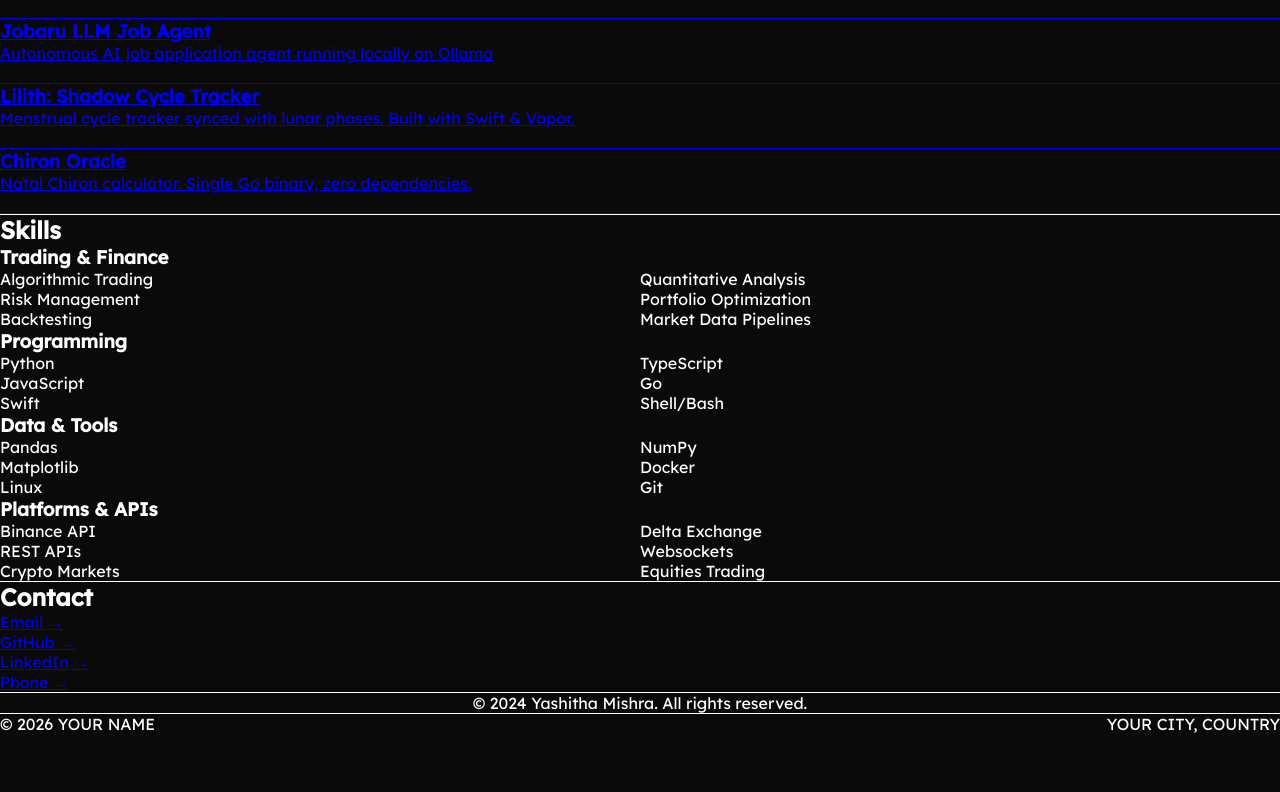
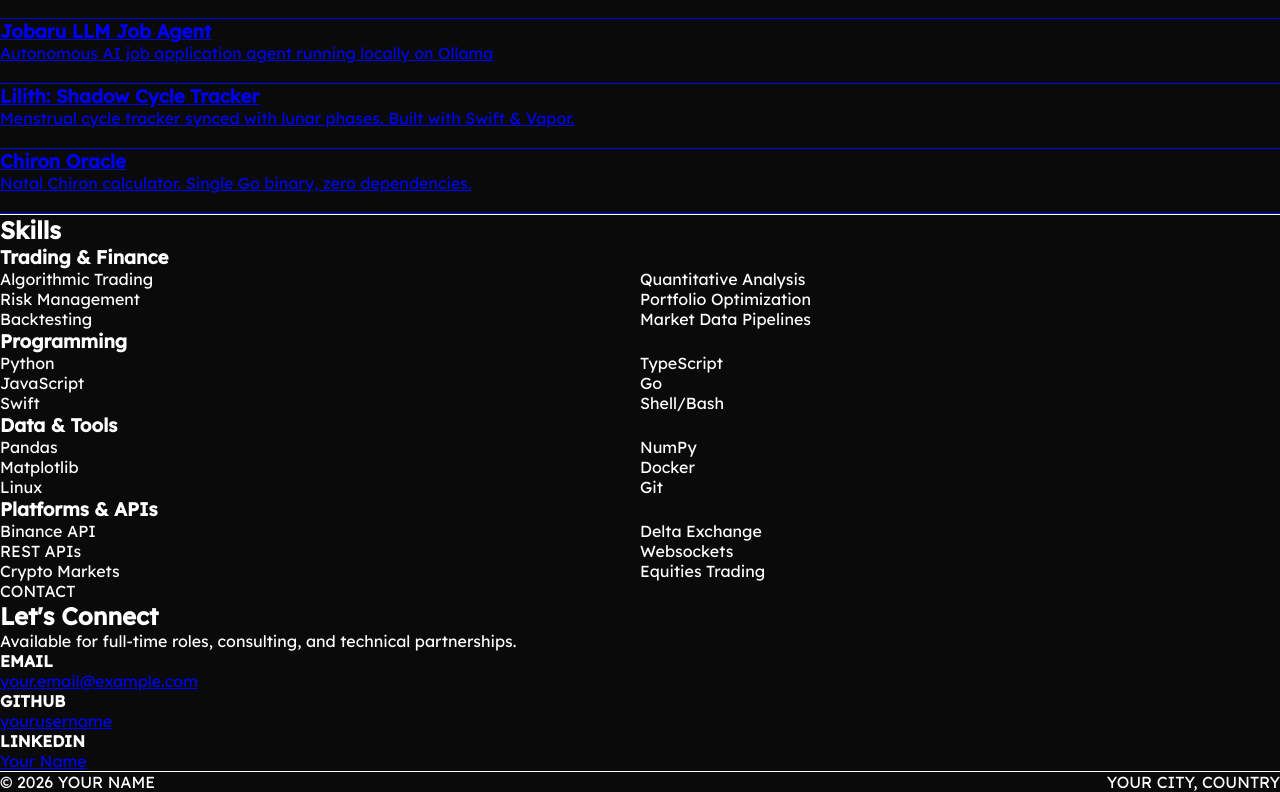
Before and after one commit to Sly-kitsune/Portfolio, a Next.js app: page / in a window 1280 px wide. Shown: the part 877-1669 px from the top of the page. Before the commit the page ends 1611 px from the top, so only its background shows below. Built offline with nearby package versions, Linux system fonts and the light colour scheme.

Commit message:
Refactor Contact component structure and content
Updated the Contact component layout and contact information.

```diff
--- a/components/Contact.tsx
+++ b/components/Contact.tsx
@@ -1,53 +1,34 @@
 'use client'
-
-import { motion } from 'framer-motion'
 
 export default function Contact() {
   return (
-    <section id="contact" className="py-20 px-6 md:px-12 border-t border-primary/20">
-      <div className="max-w-7xl mx-auto">
-        <div className="grid grid-cols-1 md:grid-cols-4 gap-16">
-          <h2 className="text-5xl md:text-6xl font-bold sticky top-32 font-heading text-primary">Contact</h2>
+    <section className="py-32 px-8 md:px-16" id="contact">
+      <div className="text-xs uppercase tracking-wider text-gray-400 mb-4">CONTACT</div>
+      <h2 className="font-montserrat text-5xl md:text-6xl font-black mb-6 tracking-tight">Let's Connect</h2>
+      <p className="text-gray-400 max-w-2xl mb-20">
+        Available for full-time roles, consulting, and technical partnerships.
+      </p>
 
-          <motion.div
-            initial={{ opacity: 0, y: 10 }}
-            whileInView={{ opacity: 1, y: 0 }}
-            viewport={{ once: true }}
-            className="md:col-span-3 space-y-8"
-          >
-            <a
-              href="mailto:lerandomnomad@gmail.com"
-              className="block text-primary text-xl font-semibold hover:underline"
-            >
-              Email →
-            </a>
-            <a
-              href="https://github.com/Sly-kitsune"
-              target="_blank"
-              rel="noopener noreferrer"
-              className="block text-primary text-xl font-semibold hover:underline"
-            >
-              GitHub →
-            </a>
-            <a
-              href="https://www.linkedin.com/in/yashitha-m-0320355b/"
-              target="_blank"
-              rel="noopener noreferrer"
-              className="block text-primary text-xl font-semibold hover:underline"
-            >
-              LinkedIn →
-            </a>
-            <a
-              href="tel:+919074284505"
-              className="block text-primary text-xl font-semibold hover:underline"
-            >
-              Phone →
-            </a>
-          </motion.div>
+      <div className="grid md:grid-cols-3 gap-16">
+        <div>
+          <h4 className="text-xs uppercase tracking-widest text-gray-400 mb-4">Email</h4>
+          <a href="mailto:your.email@example.com" className="text-xl text-white hover:text-burgundy transition-colors">
+            your.email@example.com
+          </a>
         </div>
 
-        <div className="border-t border-primary/20 mt-20 pt-12 text-center text-primary/60">
-          <p>© 2024 Yashitha Mishra. All rights reserved.</p>
+        <div>
+          <h4 className="text-xs uppercase tracking-widest text-gray-400 mb-4">GitHub</h4>
+          <a href="https://github.com/yourusername" target="_blank" rel="noopener noreferrer" className="text-xl text-white hover:text-burgundy transition-colors">
+            yourusername
+          </a>
+        </div>
+
+        <div>
+          <h4 className="text-xs uppercase tracking-widest text-gray-400 mb-4">LinkedIn</h4>
+          <a href="https://linkedin.com/in/yourprofile" target="_blank" rel="noopener noreferrer" className="text-xl text-white hover:text-burgundy transition-colors">
+            Your Name
+          </a>
         </div>
       </div>
     </section>
```
